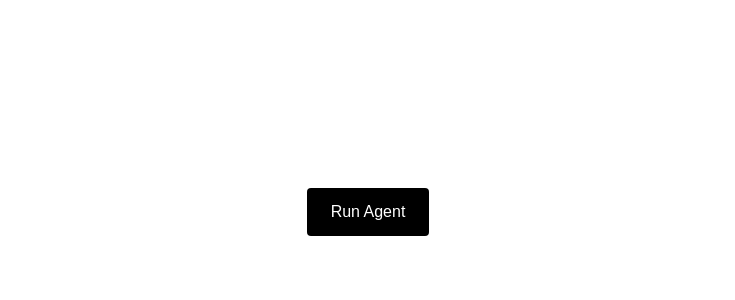
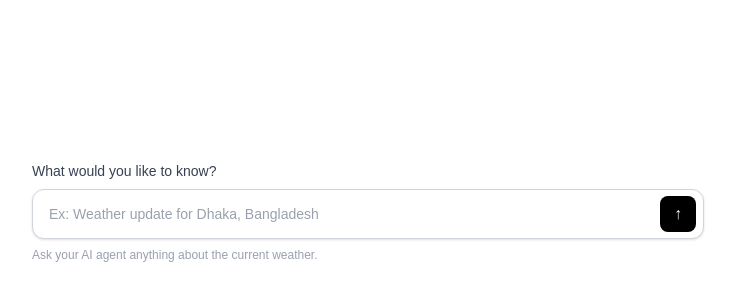
Before and after one commit to developerbayazid/rag-agents, a Next.js app: page /weather in a window 1280 px wide. Shown: the part 188-488 px from the top of the page, without its empty margins (272-1007 px from the left). Built offline with nearby package versions, Linux system fonts and the light colour scheme.

Commit message:
fixed: agent live activity

```diff
--- a/app/api/agents/weather/route.ts
+++ b/app/api/agents/weather/route.ts
@@ -1,24 +1,60 @@
 import { weatherAgent2 } from '@/utils/agents/weather2';
-import { NextRequest, NextResponse } from 'next/server';
+import { NextRequest } from 'next/server';
 
 export async function POST(request: NextRequest) {
-    try {
-        const { query } = await request.json();
+    const { query } = await request.json();
 
-        const result = await weatherAgent2(query);
+    const encoder = new TextEncoder();
 
-        return NextResponse.json({
-            response: result.response,
-            logs: result.logs,
-        });
-    } catch (error) {
-        console.error('WEATHER AGENT ERROR:', error);
+    const stream = new ReadableStream({
+        async start(controller) {
+            const sendLog = (message: string) => {
+                controller.enqueue(
+                    encoder.encode(
+                        `data: ${JSON.stringify({
+                            type: 'log',
+                            message,
+                        })}\n\n`,
+                    ),
+                );
+            };
 
-        return NextResponse.json(
-            {
-                error: error instanceof Error ? error.message : String(error),
-            },
-            { status: 500 },
-        );
-    }
+            try {
+                const result = await weatherAgent2(query, sendLog);
+
+                controller.enqueue(
+                    encoder.encode(
+                        `data: ${JSON.stringify({
+                            type: 'answer',
+                            message: result.response,
+                        })}\n\n`,
+                    ),
+                );
+
+                controller.close();
+            } catch (error) {
+                controller.enqueue(
+                    encoder.encode(
+                        `data: ${JSON.stringify({
+                            type: 'error',
+                            message:
+                                error instanceof Error
+                                    ? error.message
+                                    : 'Something went wrong',
+                        })}\n\n`,
+                    ),
+                );
+
+                controller.close();
+            }
+        },
+    });
+
+    return new Response(stream, {
+        headers: {
+            'Content-Type': 'text/event-stream',
+            'Cache-Control': 'no-cache',
+            Connection: 'keep-alive',
+        },
+    });
 }
--- a/app/weather/page.tsx
+++ b/app/weather/page.tsx
@@ -7,6 +7,7 @@ const WeatherPage = () => {
     const [loading, setLoading] = useState(false);
     const [error, setError] = useState('');
     const [logs, setLogs] = useState<string[]>([]);
+    const [prompt, setPrompt] = useState('');
 
     async function handleSubmit(e: React.FormEvent) {
         e.preventDefault();
@@ -14,6 +15,7 @@ const WeatherPage = () => {
         setLoading(true);
         setError('');
         setWeather('');
+        setLogs([]);
 
         try {
             const response = await fetch('/api/agents/weather', {
@@ -22,32 +24,114 @@ const WeatherPage = () => {
                     'Content-Type': 'application/json',
                 },
                 body: JSON.stringify({
-                    query: 'give me weather update for Dhaka, Rampura',
+                    query:
+                        prompt ?? 'give me weather update for Dhaka, Rampura',
                 }),
             });
 
-            const text = await response.text();
+            if (!response.ok) {
+                const errorText = await response.text();
 
-            console.log('HTTP status:', response.status);
-            console.log('Raw response:', text);
-
-            if (!text) {
                 throw new Error(
-                    `Server returned an empty response. Status: ${response.status}`,
+                    errorText || `Server error: ${response.status}`,
                 );
             }
 
-            const data = JSON.parse(text);
-
-            if (!response.ok) {
-                throw new Error(data.error || 'Agent request failed');
+            if (!response.body) {
+                throw new Error('Streaming is not supported');
             }
 
-            console.log('Response:', data.response);
-            console.log('Logs:', data.logs);
+            const reader = response.body.getReader();
 
-            setWeather(data.response);
-            setLogs(data.logs);
+            const decoder = new TextDecoder();
+
+            let buffer = '';
+
+            while (true) {
+                const { value, done } = await reader.read();
+
+                // Decode incoming data
+                buffer += decoder.decode(value || new Uint8Array(), {
+                    stream: !done,
+                });
+
+                // Process all complete SSE events
+                const events = buffer.split('\n\n');
+
+                // Keep incomplete event for next chunk
+                buffer = done ? '' : events.pop() || '';
+
+                for (const event of events) {
+                    if (!event.trim()) continue;
+
+                    const dataLine = event
+                        .split('\n')
+                        .find((line) => line.startsWith('data: '));
+
+                    if (!dataLine) continue;
+
+                    const json = dataLine.substring(6);
+
+                    try {
+                        const data = JSON.parse(json);
+
+                        console.log('Received:', data);
+
+                        if (data.type === 'log') {
+                            setLogs((previous) => [...previous, data.message]);
+                            console.log(logs);
+                        }
+
+                        if (data.type === 'answer') {
+                            setWeather(data.message);
+                            console.log(data.message);
+                        }
+
+                        if (data.type === 'error') {
+                            setError(data.message);
+                        }
+                    } catch (error) {
+                        console.error('Failed to parse SSE data:', json, error);
+                    }
+                }
+
+                if (done) {
+                    break;
+                }
+            }
+
+            // Process anything left in buffer
+            if (buffer.trim()) {
+                const dataLine = buffer
+                    .split('\n')
+                    .find((line) => line.startsWith('data: '));
+
+                if (dataLine) {
+                    const json = dataLine.substring(6);
+
+                    try {
+                        const data = JSON.parse(json);
+
+                        if (data.type === 'log') {
+                            setLogs((previous) => [...previous, data.message]);
+                        }
+
+                        if (data.type === 'answer') {
+                            setWeather(data.message);
+                        }
+
+                        if (data.type === 'error') {
+                            setError(data.message);
+                        }
+                    } catch (error) {
+                        console.error(
+                            'Failed to parse final SSE data:',
+                            json,
+                            error,
+                        );
+                    }
+                }
+            }
         } catch (error) {
             console.error('Frontend error:', error);
 
@@ -62,12 +146,37 @@ const WeatherPage = () => {
     return (
         <div className="flex min-h-screen flex-col items-center justify-center p-20">
             {!loading && !weather && !error && (
-                <button
-                    onClick={handleSubmit}
-                    className="rounded bg-black px-6 py-3 text-white hover:cursor-pointer"
-                >
-                    Run Agent
-                </button>
+                <div className="w-full max-w-2xl">
+                    <label
+                        htmlFor="query"
+                        className="mb-2 block text-sm font-medium text-gray-700"
+                    >
+                        What would you like to know?
+                    </label>
+
+                    <div className="group relative">
+                        <input
+                            onChange={(e) => setPrompt(e.target.value)}
+                            type="text"
+                            name="query"
+                            id="query"
+                            placeholder="Ex: Weather update for Dhaka, Bangladesh"
+                            className="w-full rounded-xl border border-gray-300 bg-white px-4 py-3.5 pr-14 text-sm text-gray-900 shadow-sm outline-none transition-all placeholder:text-gray-400 hover:border-gray-400 focus:border-black focus:ring-2 focus:ring-black/10"
+                        />
+
+                        <button
+                            onClick={handleSubmit}
+                            type="submit"
+                            className="absolute right-2 top-1/2 flex h-9 w-9 -translate-y-1/2 items-center justify-center rounded-lg bg-black text-white transition hover:bg-gray-800 hover:cursor-pointer"
+                        >
+                            ↑
+                        </button>
+                    </div>
+
+                    <p className="mt-2 text-xs text-gray-400">
+                        Ask your AI agent anything about the current weather.
+                    </p>
+                </div>
             )}
 
             {loading && <div className="text-gray-600">Thinking...</div>}
--- a/utils/agents/weather2.ts
+++ b/utils/agents/weather2.ts
@@ -1,7 +1,10 @@
 import { openai } from '@/lib/openai';
 import { getCurrentWeather, getLocation, getTools } from '@/tools/tools';
 
-export async function weatherAgent2(query: string) {
+export async function weatherAgent2(
+    query: string,
+    onLog: (message: string) => void,
+) {
     const logs: string[] = [];
 
     const MAX_ITERATIONS = 5;
@@ -26,7 +29,7 @@ export async function weatherAgent2(query: string) {
     });
 
     for (let i = 0; i < MAX_ITERATIONS; i++) {
-        logs.push(`Iteration ${i + 1}`);
+        onLog(`Iteration ${i + 1}`);
 
         const toolCalls = response.output.filter(
             (item) => item.type === 'function_call',
@@ -34,7 +37,7 @@ export async function weatherAgent2(query: string) {
 
         // No tool call = agent has finished
         if (toolCalls.length === 0) {
-            logs.push('Agent finished');
+            onLog('Agent finished');
 
             return {
                 response: response.output_text,
@@ -47,7 +50,7 @@ export async function weatherAgent2(query: string) {
         for (const toolCall of toolCalls) {
             const args = JSON.parse(toolCall.arguments);
 
-            logs.push(
+            onLog(
                 `Calling ${toolCall.name} with arguments: ${JSON.stringify(args)}`,
             );
 
@@ -66,7 +69,7 @@ export async function weatherAgent2(query: string) {
                     throw new Error(`Unknown tool: ${toolCall.name}`);
             }
 
-            logs.push(`${toolCall.name} returned: ${result}`);
+            onLog(`${toolCall.name} returned: ${result}`);
 
             toolOutputs.push({
                 type: 'function_call_output' as const,
```
